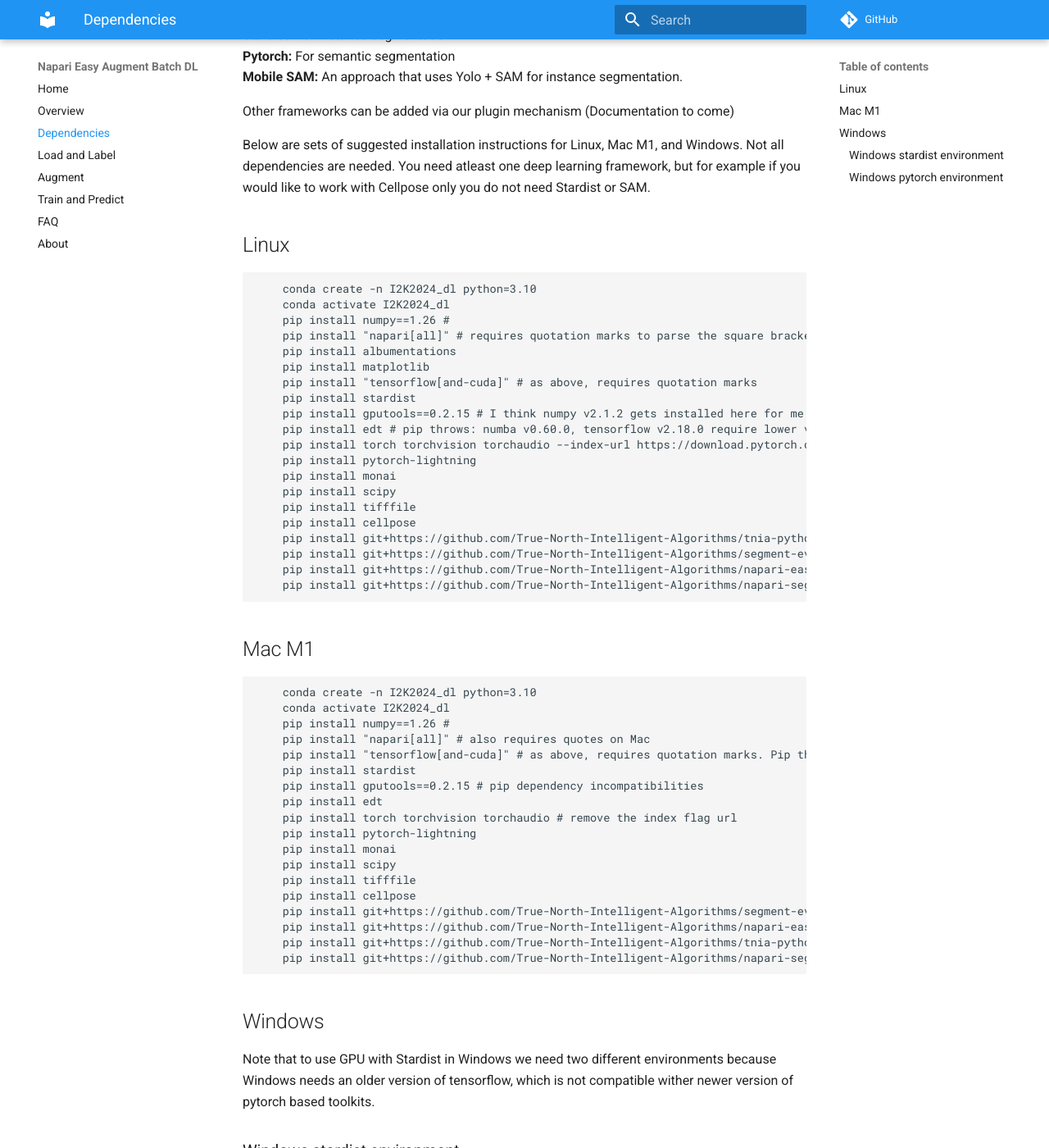
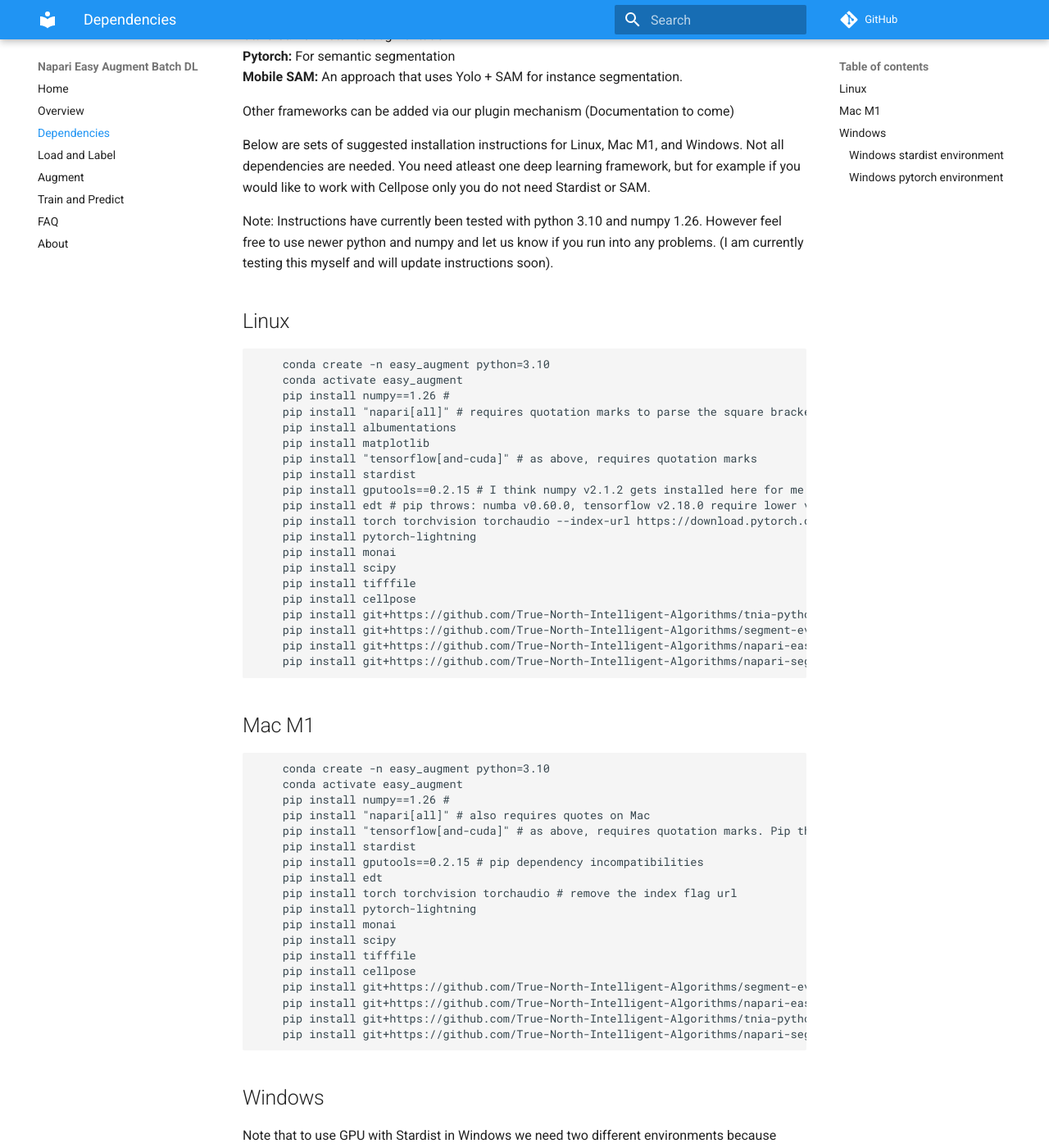
Before and after one commit to True-North-Intelligent-Algorithms/napari-easy-augment-batch-dl, an MkDocs documentation site: the page built from docs/dependencies.md, in a window 1280 px wide and 1400 px high, scrolled down 268 px. Shown: the whole window at 82% size. Built offline with MkDocs 1.6.1 and Material for MkDocs 9.7.7, drawn with Linux system fonts in a browser that asks for light colours; some of the changed text lies outside the part shown.

Commit message:
Change environment names to 'easy_augment'
Also add note about testing newer python and numpy

````diff
--- a/docs/dependencies.md
+++ b/docs/dependencies.md
@@ -11,11 +11,13 @@
 
 Below are sets of suggested installation instructions for Linux, Mac M1, and Windows.  Not all dependencies are needed.  You need atleast one deep learning framework, but for example if you would like to work with Cellpose only you do not need Stardist or SAM.
 
+Note: Instructions have currently been tested with python 3.10 and numpy 1.26.  However feel free to use newer python and numpy and let us know if you run into any problems.  (I am currently testing this myself and will update instructions soon).
+
 ## Linux
 
 ```
-    conda create -n I2K2024_dl python=3.10
-    conda activate I2K2024_dl
+    conda create -n easy_augment python=3.10
+    conda activate easy_augment
     pip install numpy==1.26 #
     pip install "napari[all]" # requires quotation marks to parse the square brackets on Linux, not sure if generalizes
     pip install albumentations
@@ -39,8 +41,8 @@
 ## Mac M1
 
 ```
-    conda create -n I2K2024_dl python=3.10
-    conda activate I2K2024_dl
+    conda create -n easy_augment python=3.10
+    conda activate easy_augment
     pip install numpy==1.26 #
     pip install "napari[all]" # also requires quotes on Mac
     pip install "tensorflow[and-cuda]" # as above, requires quotation marks. Pip throws a bunch of conflicts, but whatever.
@@ -66,8 +68,8 @@
 ### Windows stardist environment
 
 ```
-    conda create -n I2k2024_stardist python=3.10
-    conda activate I2k2024_stardist
+    conda create -n easy_augment_stardist python=3.10
+    conda activate easy_augment_stardist
     pip install numpy==1.26
     pip install "napari[all]"
     pip install albumentations
@@ -84,8 +86,8 @@
 ### Windows pytorch environment
 
 ```
-    conda create -n I2k2024_pytorch python=3.10
-    conda activate I2k2024_pytorch
+    conda create -n easy_augment_pytorch python=3.10
+    conda activate easy_augment_pytorch
     pip install numpy==1.26
     pip install "napari[all]"
     pip install albumentations
````
